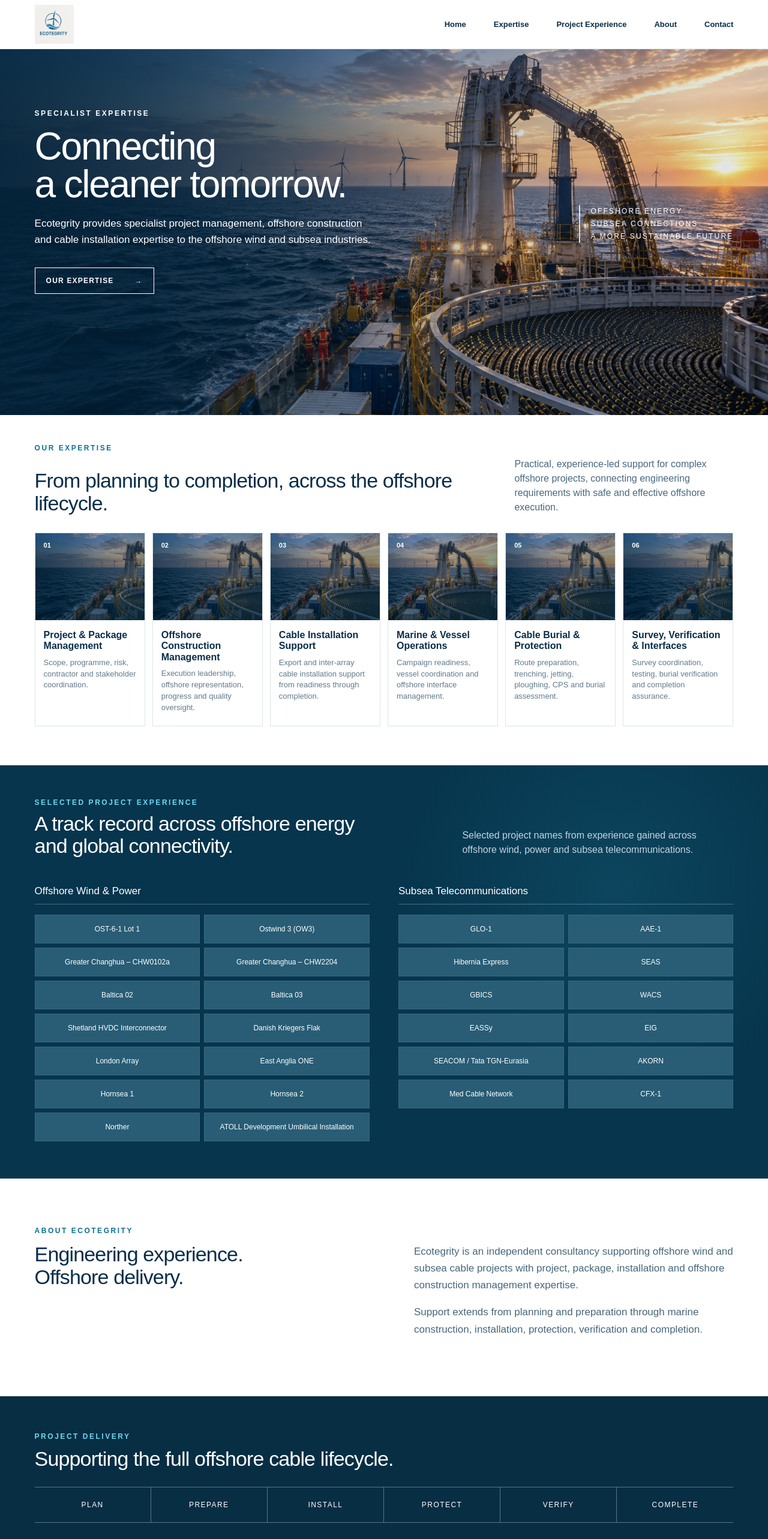
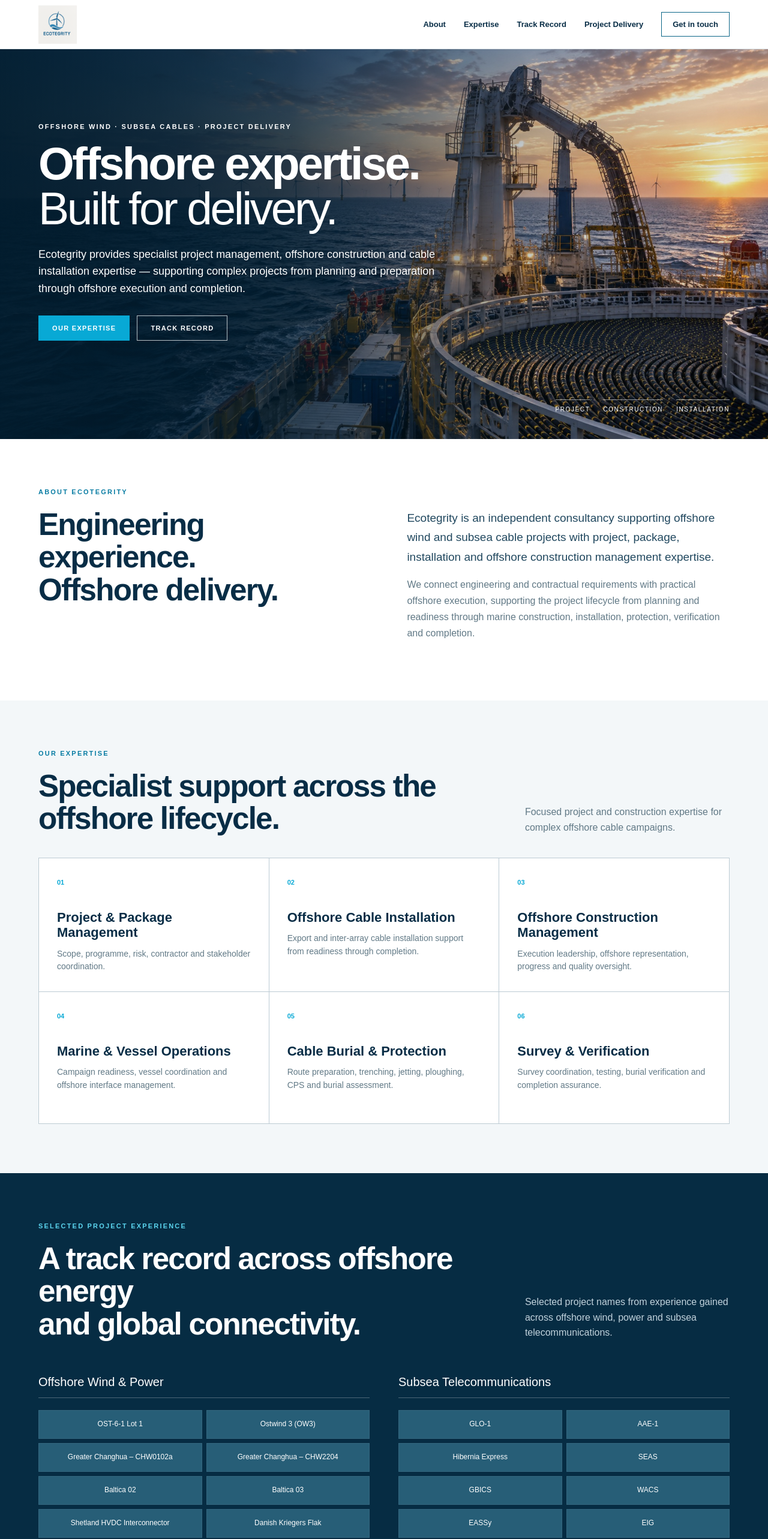
Before and after one commit to thomc007/ecotegrity-site, a plain HTML site: page index.html in a window 1280 px wide. Shown: the top 2566 px of the page at 60% size. Drawn offline with Linux system fonts and the light colour scheme.

Commit message:
Add files via upload

```diff
--- a/index.html
+++ b/index.html
@@ -1,52 +1,126 @@
 <!doctype html>
-<html lang="en"><head><meta charset="utf-8"><meta name="viewport" content="width=device-width,initial-scale=1">
-<title>Ecotegrity | Offshore Wind Project & Installation Expertise</title>
-<meta name="description" content="Specialist project management, offshore construction and cable installation expertise for offshore wind and subsea projects.">
-<link rel="stylesheet" href="style.css"></head>
+<html lang="en">
+<head>
+  <meta charset="utf-8">
+  <meta name="viewport" content="width=device-width,initial-scale=1">
+  <meta name="description" content="Ecotegrity provides specialist project management, offshore construction and cable installation expertise to offshore wind and subsea cable projects.">
+  <title>Ecotegrity | Offshore Wind & Subsea Cable Expertise</title>
+  <link rel="stylesheet" href="style.css">
+</head>
 <body>
-<header><a href="#home" class="brand"><img src="logo.png" alt="Ecotegrity"></a>
-<button class="menu" onclick="document.body.classList.toggle('open')">Menu</button>
-<nav><a href="#home">Home</a><a href="#expertise">Expertise</a><a href="#track">Project Experience</a><a href="#about">About</a><a href="#contact">Contact</a></nav></header>
+<header class="header">
+  <a class="brand" href="#home"><img src="logo.png" alt="Ecotegrity"></a>
+  <button class="menu" aria-label="Open menu" onclick="document.body.classList.toggle('nav-open')">Menu</button>
+  <nav>
+    <a href="#about">About</a>
+    <a href="#expertise">Expertise</a>
+    <a href="#track">Track Record</a>
+    <a href="#delivery">Project Delivery</a>
+    <a class="nav-contact" href="#contact">Get in touch</a>
+  </nav>
+</header>
 
-<section id="home" class="hero">
-<div class="hero-copy"><div class="kicker">SPECIALIST EXPERTISE</div>
-<h1>Connecting<br>a cleaner tomorrow.</h1>
-<p>Ecotegrity provides specialist project management, offshore construction and cable installation expertise to the offshore wind and subsea industries.</p>
-<a class="button" href="#expertise">OUR EXPERTISE <b>→</b></a></div>
-<div class="hero-note">OFFSHORE ENERGY<br>SUBSEA CONNECTIONS<br>A MORE SUSTAINABLE FUTURE</div>
+<main>
+<section class="hero" id="home">
+  <div class="hero-shade"></div>
+  <div class="hero-content">
+    <p class="eyebrow">OFFSHORE WIND · SUBSEA CABLES · PROJECT DELIVERY</p>
+    <h1>Offshore expertise.<br><span>Built for delivery.</span></h1>
+    <p class="hero-text">Ecotegrity provides specialist project management, offshore construction and cable installation expertise — supporting complex projects from planning and preparation through offshore execution and completion.</p>
+    <div class="hero-actions">
+      <a class="btn btn-fill" href="#expertise">Our expertise</a>
+      <a class="btn btn-line" href="#track">Track record</a>
+    </div>
+  </div>
+  <div class="hero-side">
+    <span>PROJECT</span><span>CONSTRUCTION</span><span>INSTALLATION</span>
+  </div>
 </section>
 
-<section id="expertise" class="expertise wrap">
-<div class="kicker blue">OUR EXPERTISE</div>
-<div class="intro"><h2>From planning to completion, across the offshore lifecycle.</h2><p>Practical, experience-led support for complex offshore projects, connecting engineering requirements with safe and effective offshore execution.</p></div>
-<div class="cards">
-<article><div class="visual v1">01</div><h3>Project & Package<br>Management</h3><p>Scope, programme, risk, contractor and stakeholder coordination.</p></article>
-<article><div class="visual v2">02</div><h3>Offshore Construction<br>Management</h3><p>Execution leadership, offshore representation, progress and quality oversight.</p></article>
-<article><div class="visual v3">03</div><h3>Cable Installation<br>Support</h3><p>Export and inter-array cable installation support from readiness through completion.</p></article>
-<article><div class="visual v4">04</div><h3>Marine & Vessel<br>Operations</h3><p>Campaign readiness, vessel coordination and offshore interface management.</p></article>
-<article><div class="visual v5">05</div><h3>Cable Burial &<br>Protection</h3><p>Route preparation, trenching, jetting, ploughing, CPS and burial assessment.</p></article>
-<article><div class="visual v6">06</div><h3>Survey, Verification<br>& Interfaces</h3><p>Survey coordination, testing, burial verification and completion assurance.</p></article>
-</div></section>
+<section class="about section" id="about">
+  <p class="section-label">ABOUT ECOTEGRITY</p>
+  <div class="about-grid">
+    <h2>Engineering experience.<br>Offshore delivery.</h2>
+    <div>
+      <p class="lead">Ecotegrity is an independent consultancy supporting offshore wind and subsea cable projects with project, package, installation and offshore construction management expertise.</p>
+      <p>We connect engineering and contractual requirements with practical offshore execution, supporting the project lifecycle from planning and readiness through marine construction, installation, protection, verification and completion.</p>
+    </div>
+  </div>
+</section>
 
-<section id="track" class="track">
-<div class="wrap"><div class="kicker cyan">SELECTED PROJECT EXPERIENCE</div>
-<div class="track-intro"><h2>A track record across offshore energy<br>and global connectivity.</h2><p>Selected project names from experience gained across offshore wind, power and subsea telecommunications.</p></div>
-<div class="groups">
-<div><h3>Offshore Wind & Power</h3><div class="projects">
-<span>OST-6-1 Lot 1</span><span>Ostwind 3 (OW3)</span><span>Greater Changhua – CHW0102a</span><span>Greater Changhua – CHW2204</span>
-<span>Baltica 02</span><span>Baltica 03</span><span>Shetland HVDC Interconnector</span><span>Danish Kriegers Flak</span>
-<span>London Array</span><span>East Anglia ONE</span><span>Hornsea 1</span><span>Hornsea 2</span><span>Norther</span><span>ATOLL Development Umbilical Installation</span>
-</div></div>
-<div><h3>Subsea Telecommunications</h3><div class="projects">
-<span>GLO-1</span><span>AAE-1</span><span>Hibernia Express</span><span>SEAS</span><span>GBICS</span><span>WACS</span><span>EASSy</span><span>EIG</span>
-<span>SEACOM / Tata TGN-Eurasia</span><span>AKORN</span><span>Med Cable Network</span><span>CFX-1</span>
-</div></div></div></div></section>
+<section class="expertise section" id="expertise">
+  <div class="section-top">
+    <div><p class="section-label">OUR EXPERTISE</p><h2>Specialist support across the offshore lifecycle.</h2></div>
+    <p>Focused project and construction expertise for complex offshore cable campaigns.</p>
+  </div>
+  <div class="expertise-grid">
+    <article><b>01</b><h3>Project & Package Management</h3><p>Scope, programme, risk, contractor and stakeholder coordination.</p></article>
+    <article><b>02</b><h3>Offshore Cable Installation</h3><p>Export and inter-array cable installation support from readiness through completion.</p></article>
+    <article><b>03</b><h3>Offshore Construction Management</h3><p>Execution leadership, offshore representation, progress and quality oversight.</p></article>
+    <article><b>04</b><h3>Marine & Vessel Operations</h3><p>Campaign readiness, vessel coordination and offshore interface management.</p></article>
+    <article><b>05</b><h3>Cable Burial & Protection</h3><p>Route preparation, trenching, jetting, ploughing, CPS and burial assessment.</p></article>
+    <article><b>06</b><h3>Survey & Verification</h3><p>Survey coordination, testing, burial verification and completion assurance.</p></article>
+  </div>
+</section>
 
-<section id="about" class="about wrap"><div class="kicker blue">ABOUT ECOTEGRITY</div><div class="about-grid">
-<h2>Engineering experience.<br>Offshore delivery.</h2><div><p>Ecotegrity is an independent consultancy supporting offshore wind and subsea cable projects with project, package, installation and offshore construction management expertise.</p><p>Support extends from planning and preparation through marine construction, installation, protection, verification and completion.</p></div></div></section>
+<section class="track section" id="track">
+  <div class="track-head">
+    <div><p class="section-label light">SELECTED PROJECT EXPERIENCE</p><h2>A track record across offshore energy<br>and global connectivity.</h2></div>
+    <p>Selected project names from experience gained across offshore wind, power and subsea telecommunications.</p>
+  </div>
+  <div class="track-columns">
+    <div class="track-group">
+      <h3>Offshore Wind & Power</h3>
+      <div class="projects">
+        <span>OST-6-1 Lot 1</span><span>Ostwind 3 (OW3)</span>
+        <span>Greater Changhua – CHW0102a</span><span>Greater Changhua – CHW2204</span>
+        <span>Baltica 02</span><span>Baltica 03</span>
+        <span>Shetland HVDC Interconnector</span><span>Danish Kriegers Flak</span>
+        <span>London Array</span><span>East Anglia ONE</span>
+        <span>Hornsea 1</span><span>Hornsea 2</span>
+        <span>Norther</span><span>ATOLL Development Umbilical Installation</span>
+      </div>
+    </div>
+    <div class="track-group">
+      <h3>Subsea Telecommunications</h3>
+      <div class="projects">
+        <span>GLO-1</span><span>AAE-1</span><span>Hibernia Express</span><span>SEAS</span>
+        <span>GBICS</span><span>WACS</span><span>EASSy</span><span>EIG</span>
+        <span>SEACOM / Tata TGN-Eurasia</span><span>AKORN</span>
+        <span>Med Cable Network</span><span>CFX-1</span><span>Anguille Development</span>
+      </div>
+    </div>
+  </div>
+</section>
 
-<section class="lifecycle"><div class="wrap"><div class="kicker cyan">PROJECT DELIVERY</div><h2>Supporting the full offshore cable lifecycle.</h2><div class="steps"><span>PLAN</span><span>PREPARE</span><span>INSTALL</span><span>PROTECT</span><span>VERIFY</span><span>COMPLETE</span></div></div></section>
+<section class="delivery section" id="delivery">
+  <div class="delivery-head">
+    <div><p class="section-label">PROJECT DELIVERY</p><h2>One continuous offshore lifecycle.</h2></div>
+    <p>Maintaining continuity between engineering intent, offshore execution and final assurance.</p>
+  </div>
+  <div class="steps">
+    <div><b>01</b><strong>PLAN</strong><small>Strategy · scope · programme</small></div>
+    <div><b>02</b><strong>PREPARE</strong><small>Readiness · route · interfaces</small></div>
+    <div><b>03</b><strong>INSTALL</strong><small>Landfall · pull-in · lay</small></div>
+    <div><b>04</b><strong>PROTECT</strong><small>Burial · CPS · crossings</small></div>
+    <div><b>05</b><strong>VERIFY</strong><small>Survey · T&amp;T · assurance</small></div>
+    <div><b>06</b><strong>COMPLETE</strong><small>Close-out · handover</small></div>
+  </div>
+</section>
 
-<section id="contact" class="contact"><div><div class="kicker">EXPERIENCE TODAY.</div><h2>A stronger tomorrow.</h2></div><a class="button light" href="mailto:ecotegrity.bg@outlook.com">GET IN TOUCH →</a></section>
-<footer><img src="logo.png" alt="Ecotegrity"><span>© 2026 Ecotegrity Ltd.</span><a href="mailto:ecotegrity.bg@outlook.com">ecotegrity.bg@outlook.com</a></footer>
-</body></html>
+<section class="contact" id="contact">
+  <div class="contact-shade"></div>
+  <div class="contact-inner">
+    <div><p class="eyebrow">EXPERIENCE TODAY. A STRONGER TOMORROW.</p><h2>Need experienced offshore project support?</h2><p>Talk to Ecotegrity about your upcoming offshore wind or subsea cable project.</p></div>
+    <a class="btn btn-fill" href="mailto:ecotegrity.bg@outlook.com">Get in touch</a>
+  </div>
+</section>
+</main>
+
+<footer>
+  <img src="logo.png" alt="Ecotegrity">
+  <span>© 2026 Ecotegrity Ltd.</span>
+  <a href="mailto:ecotegrity.bg@outlook.com">ecotegrity.bg@outlook.com</a>
+</footer>
+</body>
+</html>
```
Also changed, not shown: hero-v4.jpg (added), style.css.
